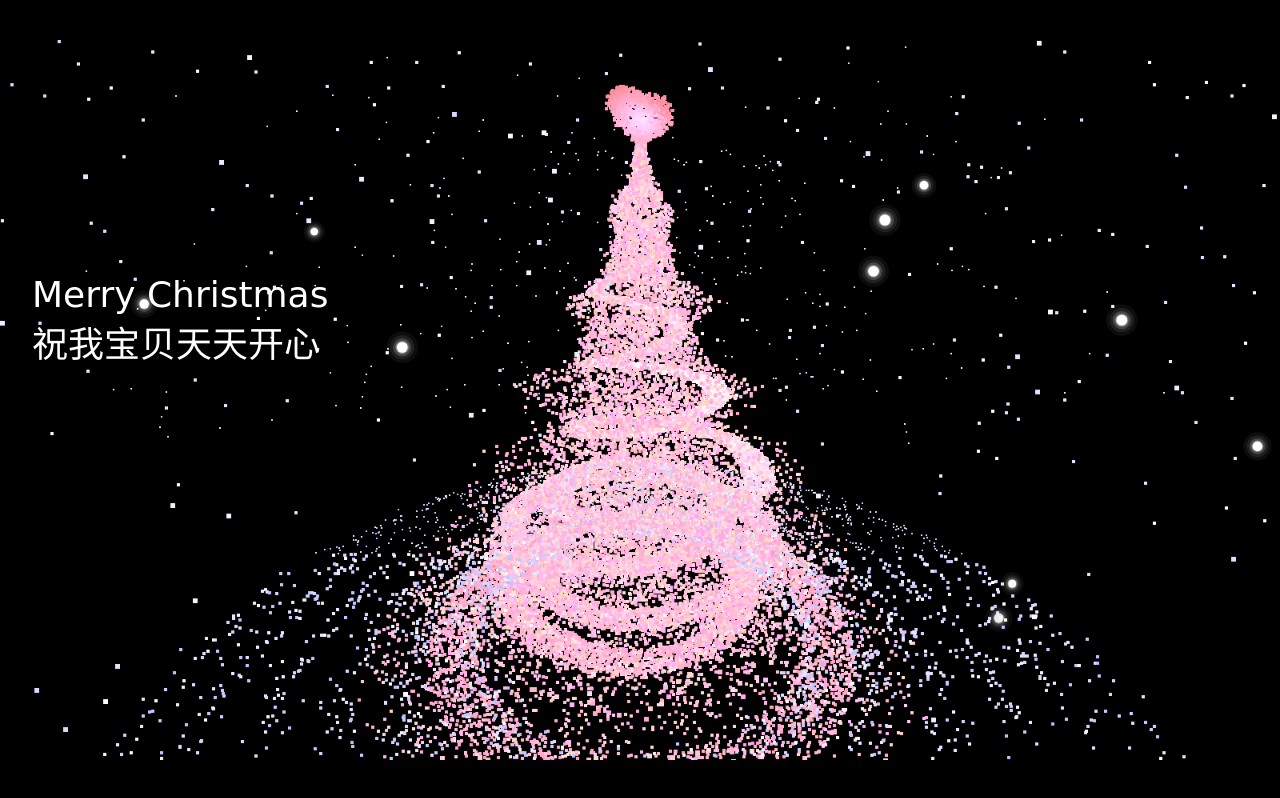
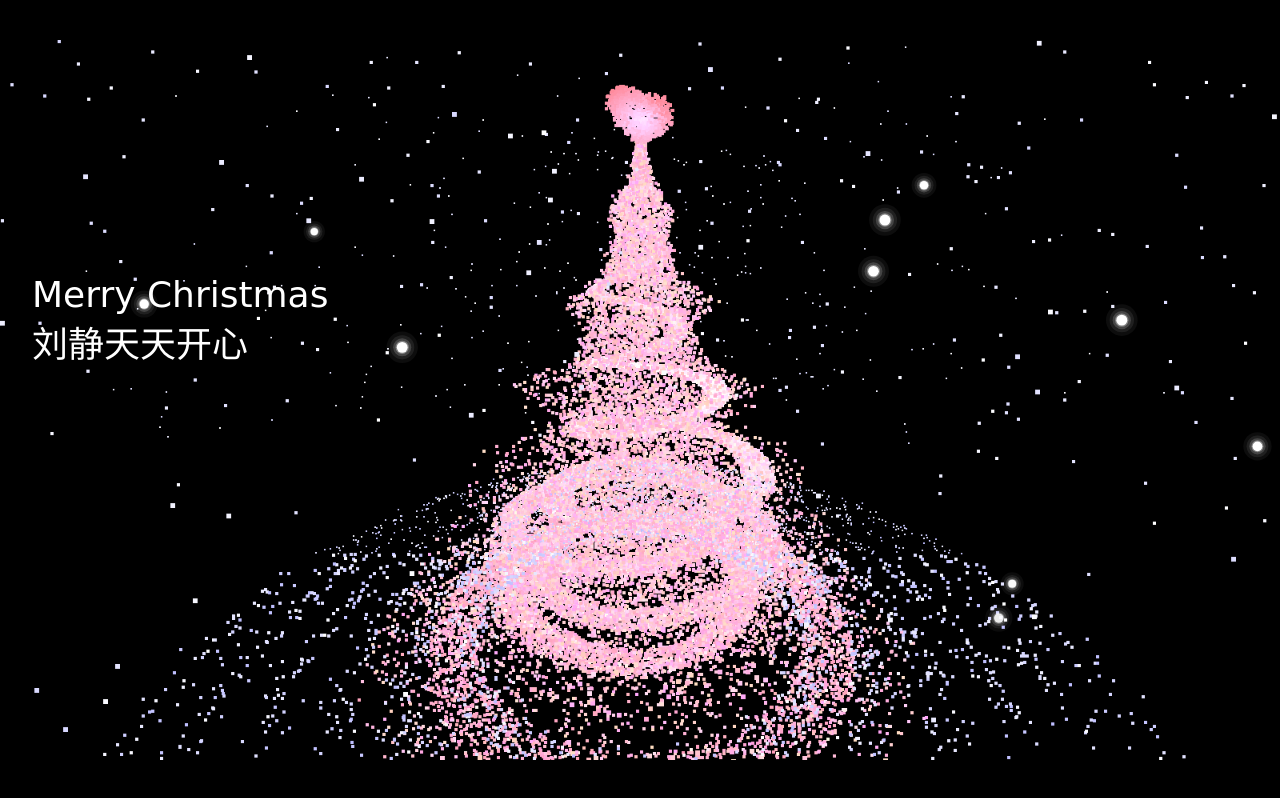
Before and after one commit to 5isZzz/christmas-tree, a plain HTML site: page index.html in a window 1280 px wide. Drawn offline with Linux system fonts and the light colour scheme; animation ran at ten frames a second.

Commit message:
Update SIGN_LINE2 with new name

```diff
--- a/index.html
+++ b/index.html
@@ -37,7 +37,7 @@
   var SPIN_LOOPS = 9;
 
   // 左下角第二行文字：改成你自己的名字 / 文案
-  var SIGN_LINE2 = "祝我宝贝天天开心";
+  var SIGN_LINE2 = "刘静天天开心";
 
   var rand = function (a, b) { return a + Math.random() * (b - a); };
   var randInt = function (a, b) { return Math.floor(a + Math.random() * (b - a + 1)); };
```
